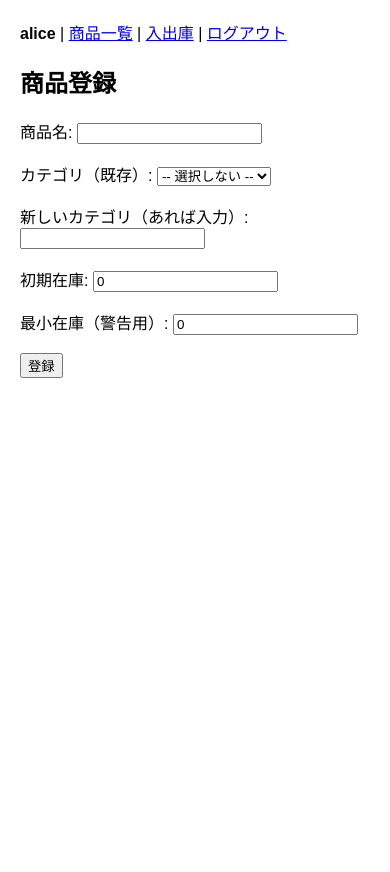
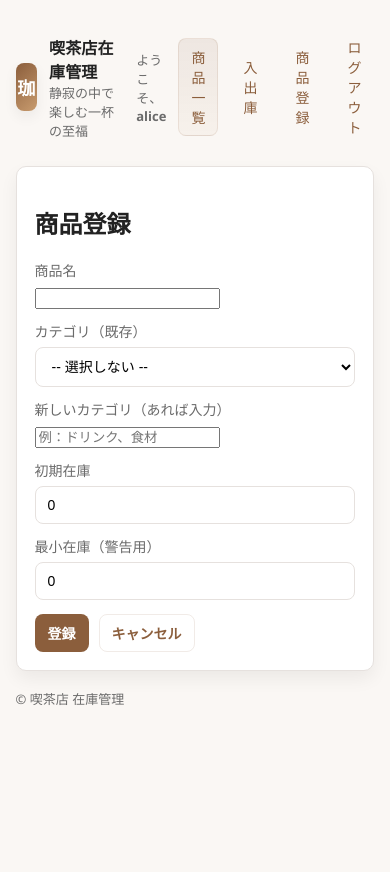
Before and after one commit to shoot-shoot-007/caffe_zaiko_kanri, a Flask app: page /add_product in a window 390 px wide. Before the commit the page ends 378 px from the top, so only its background shows below. Run offline with Flask 2, Linux system fonts and the light colour scheme; a user stored in the database is signed in; data comes from the database, SQL or seed files in the repository.

Commit message:
CSSを実装（ver3.0）

```diff
--- /dev/null
+++ b/static/style.css
@@ -0,0 +1,159 @@
+/* style.css - 喫茶店在庫管理アプリ用スタイル
+   シンプルで落ち着いたカフェ風の配色・レスポンシブ対応 */
+:root{
+  --bg: #faf7f4;
+  --card: #ffffff;
+  --muted: #6b6b6b;
+  --accent: #8b5e3c;   /* コーヒーブラウン */
+  --accent-2: #c89b6e; /* ライトブラウン */
+  --danger: #d9534f;
+  --success: #3c8d40;
+  --border: #e6e1de;
+  --shadow: rgba(23,20,17,0.06);
+  --radius: 10px;
+  --max-width: 1100px;
+  font-family: "Hiragino Kaku Gothic ProN", "ヒラギノ角ゴ ProN", "Noto Sans JP", "Segoe UI", Roboto, Arial, sans-serif;
+  color-scheme: light;
+}
+
+* { box-sizing: border-box; }
+html,body { height:100%; margin:0; padding:0; background:var(--bg); color:#222; -webkit-font-smoothing:antialiased; -moz-osx-font-smoothing:grayscale; }
+a { color:var(--accent); text-decoration:none; }
+a:hover { text-decoration:underline; }
+
+/* Layout container */
+.container {
+  width: 92%;
+  max-width: var(--max-width);
+  margin: 28px auto;
+  background: transparent;
+}
+
+/* Header / nav */
+.header {
+  display:flex;
+  align-items:center;
+  justify-content:space-between;
+  gap:12px;
+  margin-bottom:20px;
+}
+.brand {
+  display:flex;
+  gap:12px;
+  align-items:center;
+}
+.brand .logo {
+  width:48px; height:48px; border-radius:8px;
+  background: linear-gradient(135deg, var(--accent), var(--accent-2));
+  box-shadow: 0 6px 14px var(--shadow);
+  display:flex; align-items:center; justify-content:center;
+  color:#fff; font-weight:700; font-size:18px;
+}
+.brand h1 {
+  margin:0; font-size:18px; letter-spacing:0.2px;
+}
+.nav {
+  display:flex; gap:12px; align-items:center;
+}
+.nav a, .nav button {
+  padding:8px 12px; border-radius:8px; border:1px solid transparent;
+  background:transparent; cursor:pointer; font-size:14px;
+}
+.nav a.primary, .nav button.primary {
+  background: linear-gradient(180deg, rgba(139,94,60,0.10), rgba(200,155,110,0.06));
+  border:1px solid rgba(139,94,60,0.12);
+  color:var(--accent);
+}
+
+/* Flash messages */
+.flash {
+  background: #fff7e9;
+  border:1px solid #f1d7b7;
+  padding:12px;
+  border-radius:8px;
+  margin-bottom:18px;
+  color:#5a3d24;
+}
+
+/* Card */
+.card {
+  background: var(--card);
+  border-radius: var(--radius);
+  box-shadow: 0 8px 18px var(--shadow);
+  padding:18px;
+  border:1px solid var(--border);
+}
+
+/* Table */
+.table-wrap { overflow-x:auto; margin-top:12px; }
+table { width:100%; border-collapse:collapse; min-width: 600px; }
+th, td {
+  padding:10px 12px;
+  text-align:left;
+  border-bottom: 1px solid #f0eeec;
+  vertical-align: middle;
+  font-size:14px;
+}
+th {
+  background: linear-gradient(180deg, #fbf8f6, #fbf8f6);
+  color:var(--muted);
+  font-weight:600;
+  font-size:13px;
+}
+tr:hover td { background: #fffaf6; }
+
+/* Buttons */
+.btn {
+  display:inline-block; padding:8px 12px; border-radius:8px; border:1px solid transparent;
+  background:var(--accent); color:#fff; font-weight:600; font-size:14px;
+  text-decoration:none;
+}
+.btn.secondary {
+  background:transparent; color:var(--accent); border:1px solid rgba(139,94,60,0.12);
+}
+.btn.ghost {
+  background:transparent; color:var(--muted); border:1px solid #eee;
+}
+.small { padding:6px 8px; font-size:13px; }
+
+/* Forms */
+form { margin:0; }
+label { display:block; font-size:14px; color:var(--muted); margin-bottom:6px; }
+input[type="text"], input[type="password"], input[type="number"], select, textarea {
+  width:100%; padding:10px 12px; border-radius:8px; border:1px solid var(--border);
+  background:#fff; font-size:14px; outline:none;
+}
+input:focus, select:focus, textarea:focus { box-shadow:0 6px 14px rgba(139,94,60,0.06); border-color: rgba(139,94,60,0.18); }
+
+/* Form layout helpers */
+.form-grid { display:grid; gap:12px; grid-template-columns: 1fr 1fr; align-items:start; }
+.form-row { margin-bottom:12px; }
+.form-actions { margin-top:14px; display:flex; gap:10px; justify-content:flex-start; }
+
+/* Small UI */
+.kv { color:var(--muted); font-size:13px; }
+.badge { padding:4px 8px; border-radius:999px; font-size:13px; display:inline-block; }
+
+/* Low stock highlight */
+.low-stock { background: linear-gradient(90deg,#ffecec,#fff6f6); color: var(--danger); font-weight:700; }
+.low-stock .badge { background: var(--danger); color:#fff; }
+
+/* Quantity positive / negative */
+.qty-plus { color:var(--success); font-weight:700; }
+.qty-minus { color:var(--danger); font-weight:700; }
+
+/* Responsive */
+@media (max-width: 800px) {
+  .form-grid { grid-template-columns: 1fr; }
+  .brand h1 { font-size:16px; }
+  th, td { font-size:13px; padding:8px; }
+}
+
+/* Utility */
+.text-right { text-align:right; }
+.mt-8 { margin-top:8px; }
+.mt-16 { margin-top:16px; }
+.mb-8 { margin-bottom:8px; }
+
+/* Footer note */
+.footer-note { margin-top:18px; font-size:13px; color:var(--muted); }
--- a/templates/add_product.html
+++ b/templates/add_product.html
@@ -1,24 +1,46 @@
 {% extends "base.html" %}
 {% block body %}
+<div class="card">
   <h2>商品登録</h2>
-<form method="post">
-  <label>商品名: <input name="product_name" required></label><br><br>
 
-  <label>カテゴリ（既存）:
+  <form method="post" style="margin-top:12px;">
+    <div class="form-row">
+      <label>商品名</label>
+      <input name="product_name" required>
+    </div>
+
+    <div class="form-row form-grid">
+      <div>
+        <label>カテゴリ（既存）</label>
         <select name="category_select">
           <option value="none">-- 選択しない --</option>
           {% for c in categories %}
             <option value="{{ c.rowid }}">{{ c.category_name }}</option>
           {% endfor %}
         </select>
-  </label><br><br>
+      </div>
 
-  <label>新しいカテゴリ（あれば入力）: <input name="category_new"></label><br><br>
+      <div>
+        <label>新しいカテゴリ（あれば入力）</label>
+        <input name="category_new" placeholder="例：ドリンク、食材">
+      </div>
+    </div>
 
-  <label>初期在庫: <input name="initial_stock" type="number" value="0" min="0"></label><br><br>
+    <div class="form-row form-grid">
+      <div>
+        <label>初期在庫</label>
+        <input name="initial_stock" type="number" value="0" min="0">
+      </div>
+      <div>
+        <label>最小在庫（警告用）</label>
+        <input name="min_stock" type="number" value="0" min="0">
+      </div>
+    </div>
 
-  <label>最小在庫（警告用）: <input name="min_stock" type="number" value="0" min="0"></label><br><br>
-
-  <button type="submit">登録</button>
+    <div class="form-actions">
+      <button class="btn" type="submit">登録</button>
+      <a class="btn secondary" href="{{ url_for('products') }}">キャンセル</a>
+    </div>
   </form>
+</div>
 {% endblock %}
--- a/templates/base.html
+++ b/templates/base.html
@@ -1,33 +1,39 @@
-<!-- templates/base.html -->
 <!doctype html>
 <html>
 <head>
   <meta charset="utf-8">
   <title>喫茶店在庫管理</title>
-  <style>
-    body { font-family: sans-serif; margin: 20px; }
-    nav { margin-bottom: 10px; }
-    .flash { background: #ffc; padding: 8px; margin-bottom: 10px; border: 1px solid #cc9;}
-    table { border-collapse: collapse; width: 100%; }
-    th, td { border: 1px solid #ddd; padding: 6px; text-align: left; }
-  </style>
+  <meta name="viewport" content="width=device-width,initial-scale=1">
+  <link rel="stylesheet" href="{{ url_for('static', filename='style.css') }}">
 </head>
 <body>
-  <nav>
+  <div class="container">
+    <header class="header">
+      <div class="brand">
+        <div class="logo">珈</div>
+        <div>
+          <h1>喫茶店在庫管理</h1>
+          <div class="kv">静寂の中で楽しむ一杯の至福</div>
+        </div>
+      </div>
+
+      <nav class="nav">
         {% if session.username %}
-      <strong>{{ session.username }}</strong> |
-      <a href="{{ url_for('products') }}">商品一覧</a> |
-      <a href="{{ url_for('transaction') }}">入出庫</a> |
-      <a href="{{ url_for('logout') }}">ログアウト</a>
+          <div class="kv">ようこそ、<strong>{{ session.username }}</strong></div>
+          <a class="primary" href="{{ url_for('products') }}">商品一覧</a>
+          <a href="{{ url_for('transaction') }}">入出庫</a>
+          <a href="{{ url_for('add_product') }}">商品登録</a>
+          <a href="{{ url_for('logout') }}" class="ghost">ログアウト</a>
         {% else %}
-      <a href="{{ url_for('login') }}">ログイン</a> |
+          <a href="{{ url_for('login') }}">ログイン</a>
           <a href="{{ url_for('register') }}">登録</a>
         {% endif %}
       </nav>
+    </header>
 
     {% with messages = get_flashed_messages() %}
       {% if messages %}
-      <div class="flash">
+        <div class="flash card">
         {% for msg in messages %}
           <div>{{ msg }}</div>
         {% endfor %}
@@ -35,6 +41,11 @@
       {% endif %}
     {% endwith %}
 
+    <main>
       {% block body %}{% endblock %}
+    </main>
+
+    <footer class="footer-note">© 喫茶店 在庫管理</footer>
+  </div>
 </body>
 </html>
```
Also changed, not shown: templates/layout_messages.html (+9 -2 lines), templates/login.html (+17 -6 lines), templates/register.html (+17 -7 lines), templates/set_stock.html (+15 -6 lines), templates/transaction_form.html (+20 -9 lines). Lines whose indentation alone changed are shown as unchanged.
